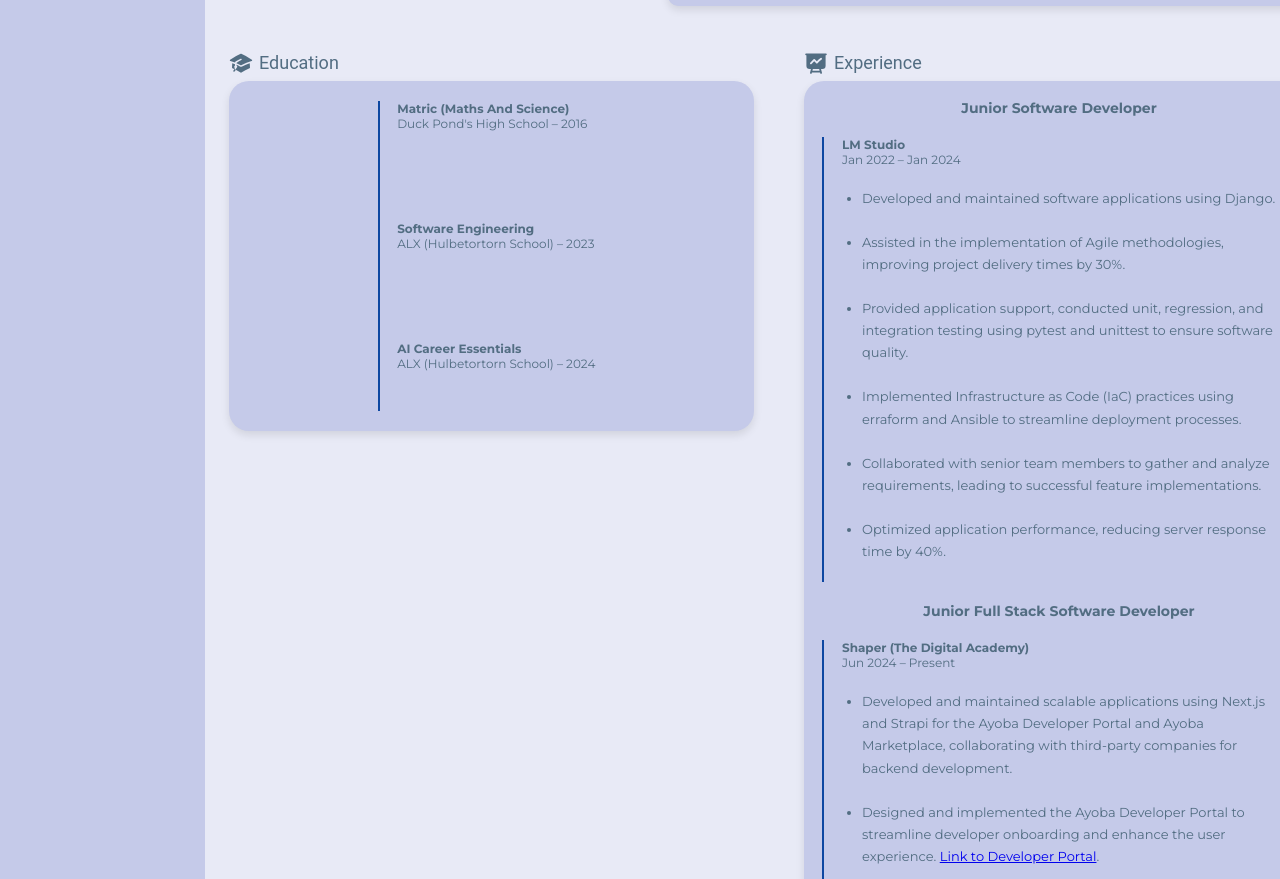
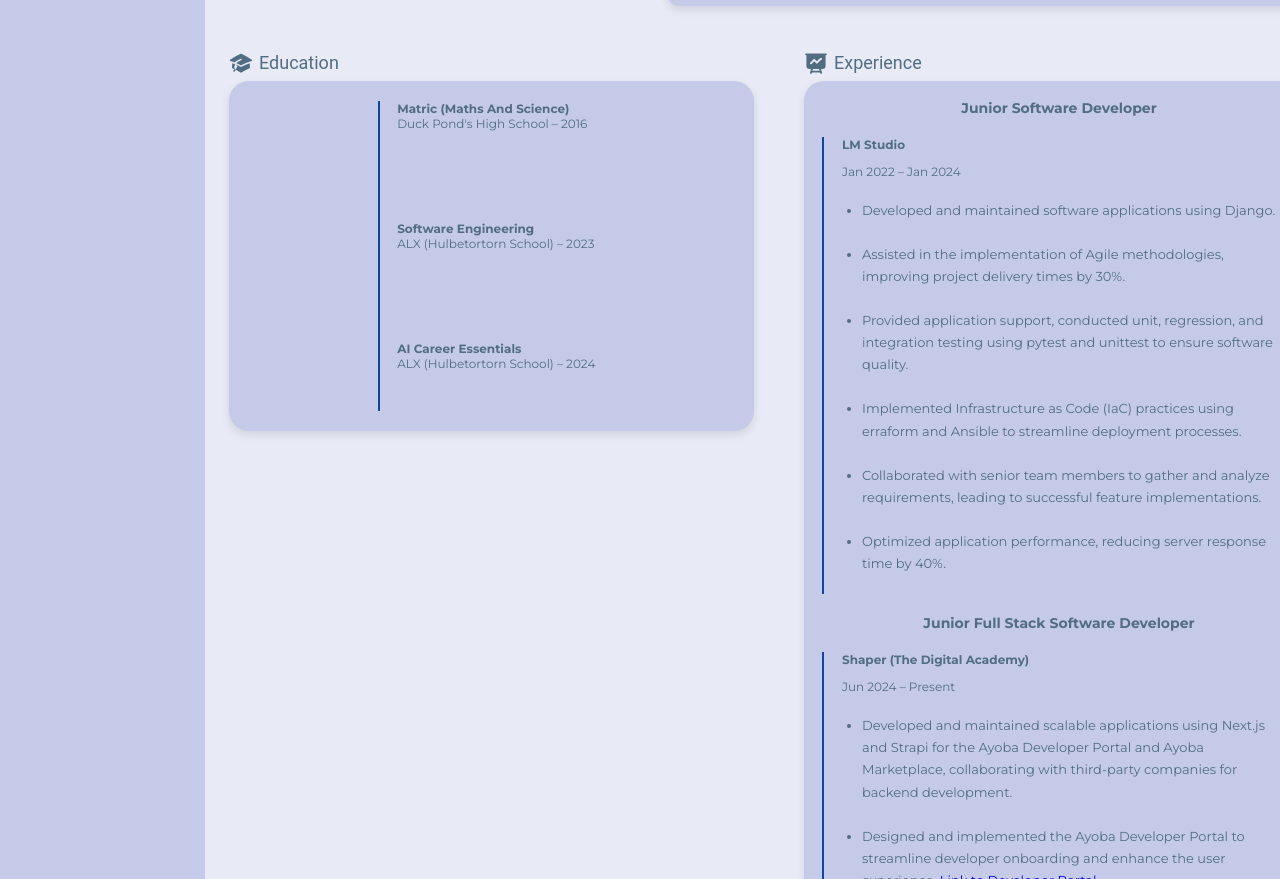
Before and after one commit to Mdlalose4life/Portfolio, a React (Vite) app: page /about in a window 1280 px wide. Shown: the part 420-1299 px from the top of the page. Built offline with nearby package versions, Linux system fonts and the light colour scheme.

Commit message:
Addind below space.

```diff
--- a/src/components/About.jsx
+++ b/src/components/About.jsx
@@ -164,7 +164,9 @@ const About = () => {
                 <div className='content'>
                   <div className='componany-name--and--date--controller'>
                     <div className='company--name'>
-                        <div> <h4>LM Studio</h4></div>
+                        <div style={{paddingBottom:"12px"}}>
+                          <h4>LM Studio</h4>
+                        </div>
                     </div>
                     <time dateTime="2022/08/16" className='exp--date'>Jan 2022 &ndash; Jan 2024</time>
                     <div className='description--controller'>
@@ -203,7 +205,7 @@ const About = () => {
                 <div className='content'>
                   <div className='componany-name--and--date--controller'>
                     <div className='company--name'>
-                        <div> <h4>Shaper (The Digital Academy)</h4></div>
+                        <div style={{paddingBottom:"12px"}}> <h4>Shaper (The Digital Academy)</h4></div>
                     </div>
                     <time dateTime="2022/08/16" className='exp--date'>Jun 2024  &ndash; Present</time>
                     <div className='description--controller'>
--- a/src/components/Skills.jsx
+++ b/src/components/Skills.jsx
@@ -17,12 +17,12 @@ const skills = [
   {
     title: 'Frotend',
     icons: <IoCodeSlashSharp />,
-    des: 'HTML, CSS and React'
+    des: 'HTML, CSS, React and next.js'
   },
   {
     title: 'Database',
     icons: <FaDatabase />,
-    des: 'MySQL, SQLite Microsoft SQL Server, Mongodb and Redis'
+    des: 'MySQL, SQLite Microsoft SQL Server, Mongodb, Redis, and Strapi'
   },
   {
     title: 'Devops',
```
Also changed, not shown: src/components/TimeLine..jsx (added).
